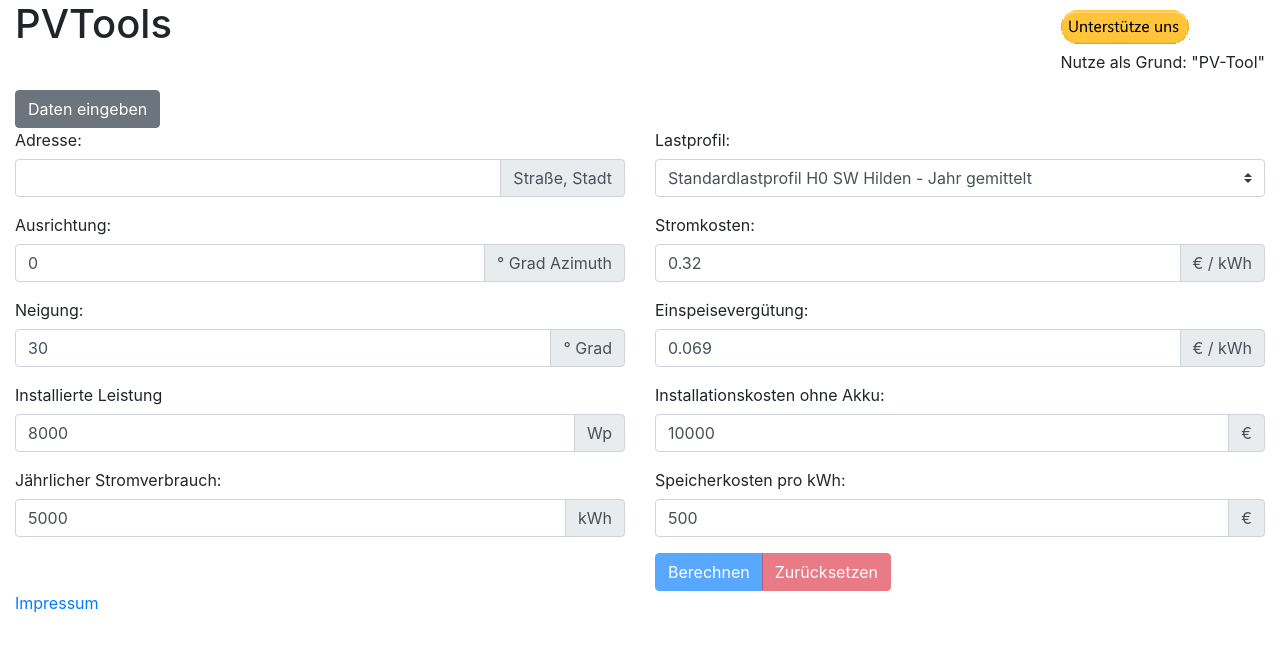
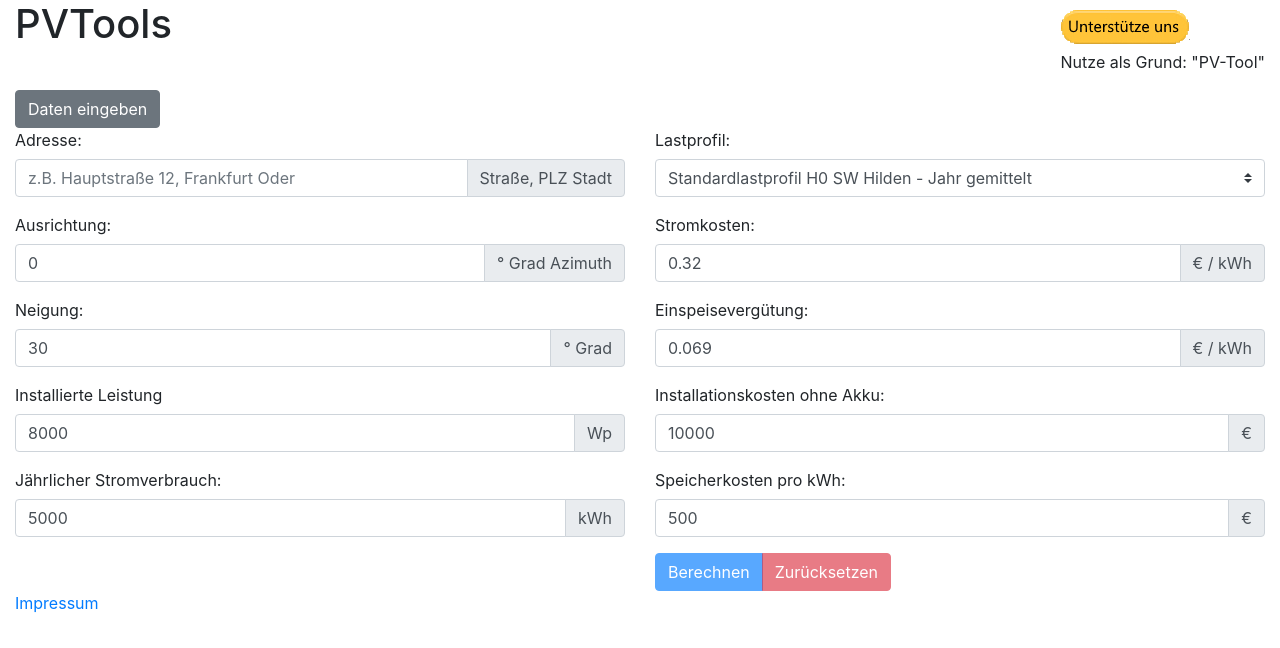
Before and after one commit to nick81nrw/PVTools, a Nuxt app in the folder pvtools/: page / in a window 1280 px wide. Shown: the top 648 px of the page. Built offline with nearby package versions, Linux system fonts and the light colour scheme.

Commit message:
add tooltips and placeholder

```diff
--- a/pvtools/pages/index.vue
+++ b/pvtools/pages/index.vue
@@ -35,11 +35,13 @@
               label="Adresse:"
             >
               <b-input-group
-                append="Straße, Stadt"
+                append="Straße, PLZ Stadt"
               >
                 <b-form-input
                   v-model="inputAddressSearchString"
                   @focusout="getCoordinatesByAddress"
+                  placeholder="z.B. Hauptstraße 12, Frankfurt Oder"
+                  v-b-tooltip.hover title='Beim verlassen des Feldes wird der Standort gesucht'
                 />
               </b-input-group>
             </b-form-group>
@@ -71,6 +73,7 @@
                   type="number"
                   min="0"
                   max="359"
+                  v-b-tooltip.hover title="0 = Süden, 90 = Westen, -90 = Osten"
                 />
               </b-input-group>
             </b-form-group>
@@ -85,6 +88,7 @@
                   type="number"
                   min="0"
                   max="90"
+                  v-b-tooltip.hover title="0 = waargerecht, 90 = senkrecht"
                 />
               </b-input-group>
             </b-form-group>
@@ -98,6 +102,7 @@
                   v-model.number="input.peakpower"
                   min="0"
                   type="number"
+                  v-b-tooltip.hover title='Bei 10kWp muss "10000" eingetragen werden'
                 />
               </b-input-group>
             </b-form-group>
```
